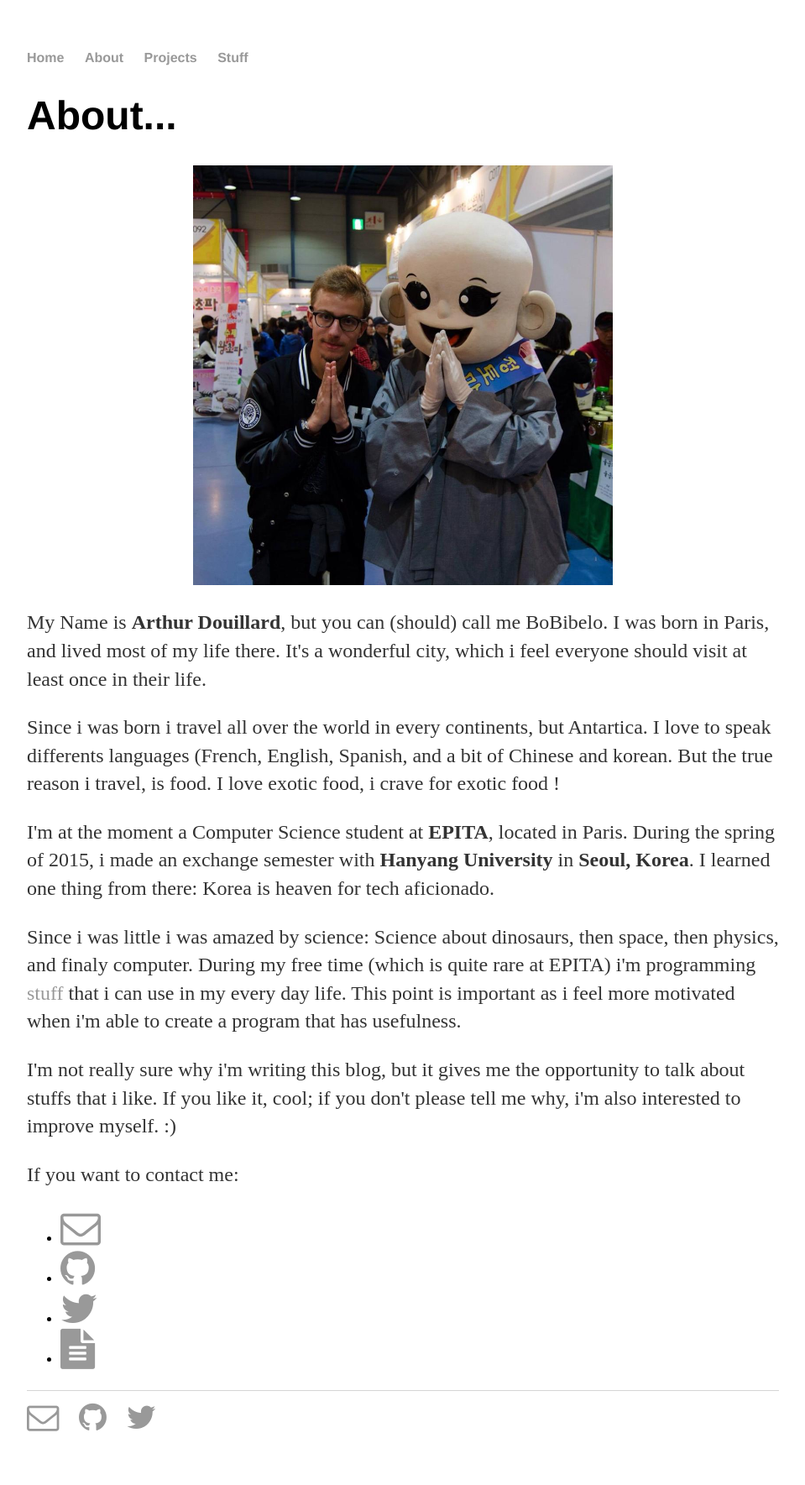
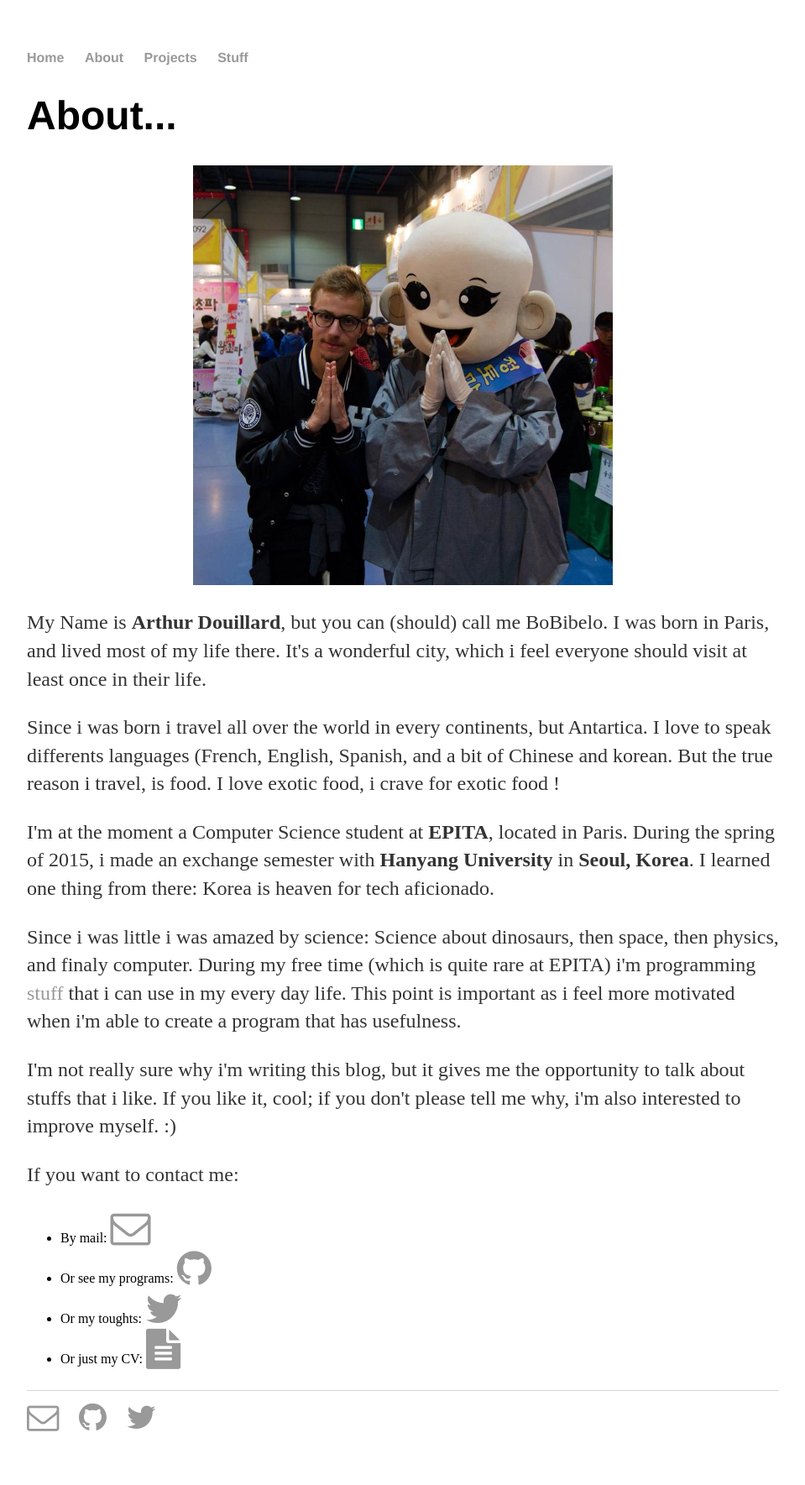
Before and after one commit to Mougatine/Mougatine, a Jekyll site: the page built from about/index.html, in a window 1280 px wide. Shown: the whole page at 84% size, without its empty margins (160-1119 px from the left). Built offline with Jekyll 4.4.1, drawn with Linux system fonts in a browser that asks for light colours.

Commit message:
Enhance about section

```diff
--- a/about/index.html
+++ b/about/index.html
@@ -30,10 +30,10 @@ title: BoBibelo - About
 
   <p>If you want to contact me:
   <ul>
-    <li><a href="mailto:arthur.douillard@epita.fr"><i class="fa fa-envelope-o fa-3x"></i></a></li>
-    <li><a href="https://github.com/bobibelo"><i class="fa fa-github fa-3x"></i></a></li>
-    <li><a href="https://twitter.com/bobibelo"><i class="fa fa-twitter fa-3x"></i></a></li>
-    <li><a href="/cv/CV.pdf"><i class="fa fa-file-text fa-3x"></i></a></li>
+    <li>By mail:            <a href="mailto:arthur.douillard@epita.fr"><i class="fa fa-envelope-o fa-3x"></i></a></li>
+    <li>Or see my programs: <a href="https://github.com/bobibelo"><i class="fa fa-github fa-3x"></i></a></li>
+    <li>Or my toughts:      <a href="https://twitter.com/bobibelo"><i class="fa fa-twitter fa-3x"></i></a></li>
+    <li>Or just my CV:      <a href="/cv/CV.pdf"><i class="fa fa-file-text fa-3x"></i></a></li>
   </ul>
   </p>
 </div>
```
